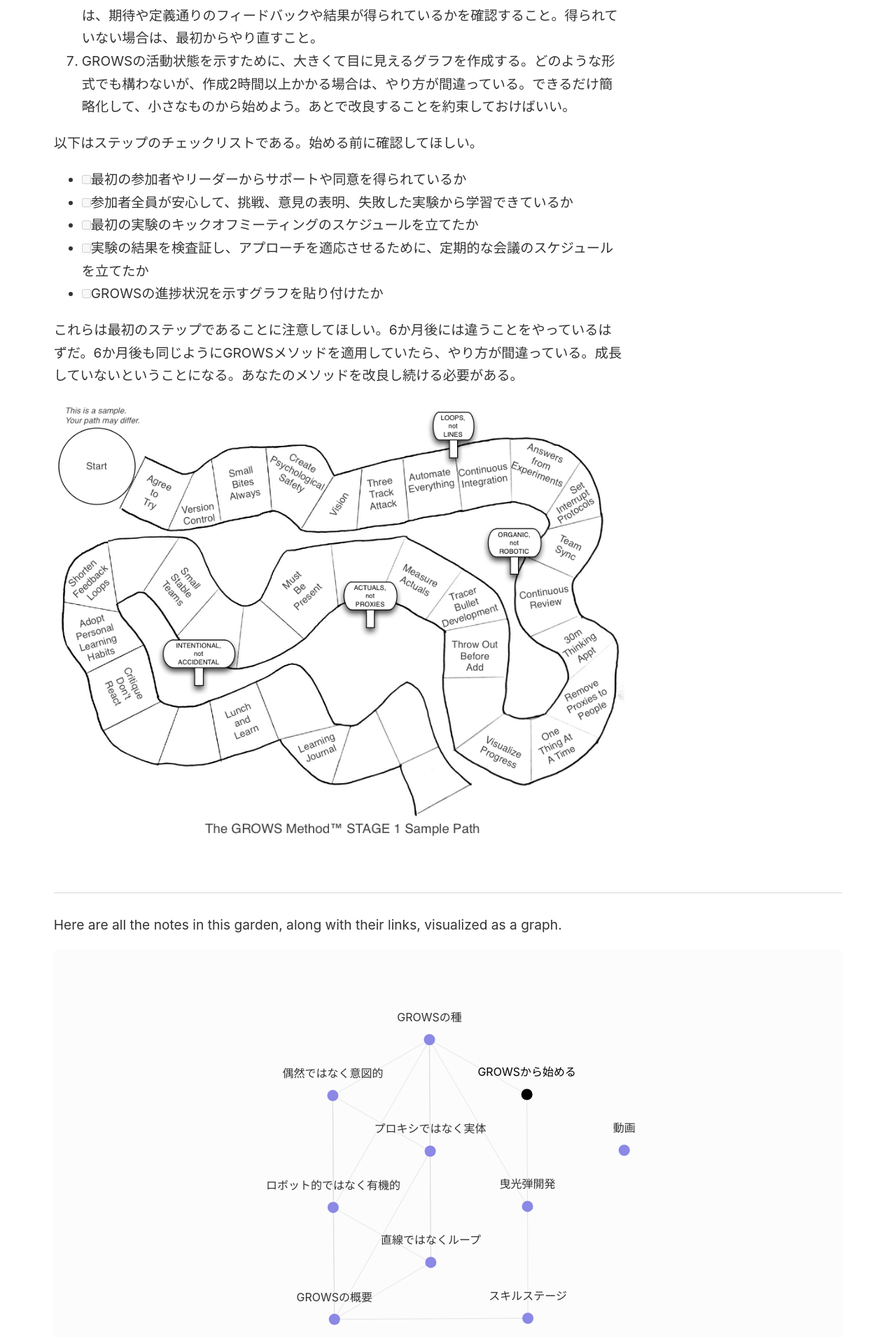
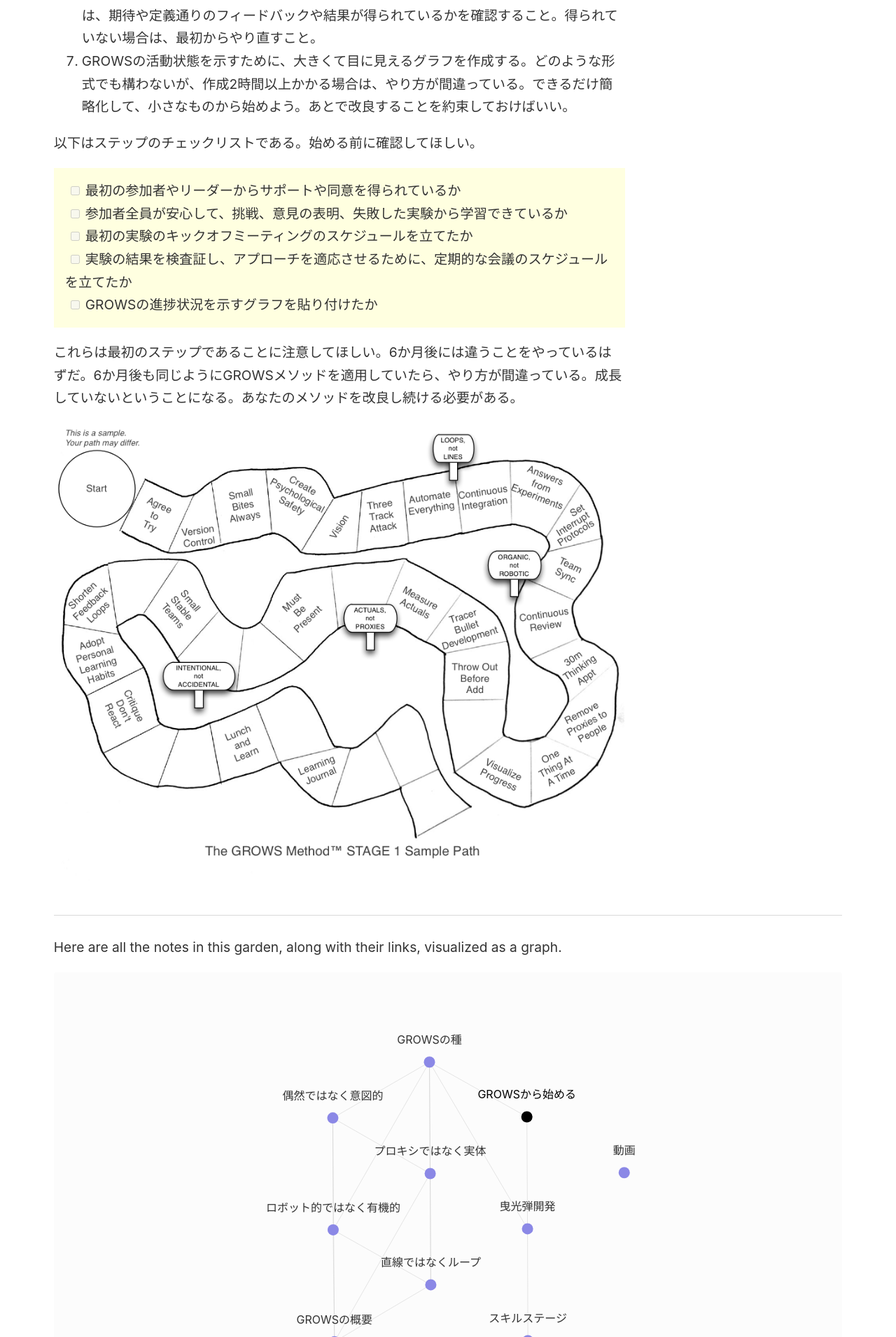
Before and after one commit to growsmethod-ja/growsmethod-ja.github.io, a Jekyll site: the page built from _notes/grows/starting.md, in a window 1280 px wide. Shown: the part 900-2810 px from the top of the page at 70% size. Built offline with Jekyll 4.4.1, drawn with Linux system fonts in a browser that asks for light colours.

Commit message:
Update css

```diff
--- a/_sass/_style.scss
+++ b/_sass/_style.scss
@@ -144,3 +144,16 @@
   color: #ccc;
   cursor: help;
 }
+
+ul.task-list {
+    background-color: lightyellow;
+    padding: 1rem;
+}
+
+li.task-list-item {
+    list-style: none;
+}
+
+.task-list-item-checkbox {
+    margin: 0.5rem;
+}
```
